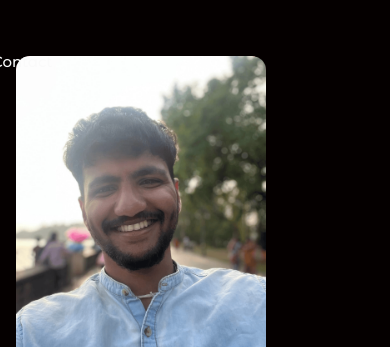
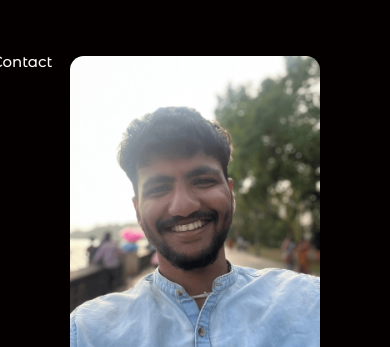
Before and after one commit to arihantudagave22-cyber/Arihant_Portfolio, a plain HTML site: page index.html in a window 390 px wide. Shown: the part 68-415 px from the top of the page. Drawn offline with Linux system fonts and the light colour scheme; a web font is replaced by a local one.

Commit message:
Increase mobile spacing for portrait sections

```diff
--- a/New folder/css/styles.css
+++ b/New folder/css/styles.css
@@ -367,16 +367,31 @@ img {
 
 @media screen and (max-width: 767px) {
   .home {
-    padding-block: 4rem 5rem;
+    padding-block: 4rem 7rem;
+  }
+
+  .home__container {
+    gap: 2.5rem;
+  }
+
+  .home__image,
+  .about__image {
+    width: min(100%, 280px);
+    height: min(280px, 72vw);
+    margin-inline: auto;
   }
 
   .home__perfil,
   .about__perfil {
-    margin-bottom: 2rem;
+    margin-bottom: 3rem;
   }
 
   .about {
-    padding-top: 5rem;
+    padding-top: 7rem;
+  }
+
+  .about__container {
+    gap: 2.5rem;
   }
 }
 
```
